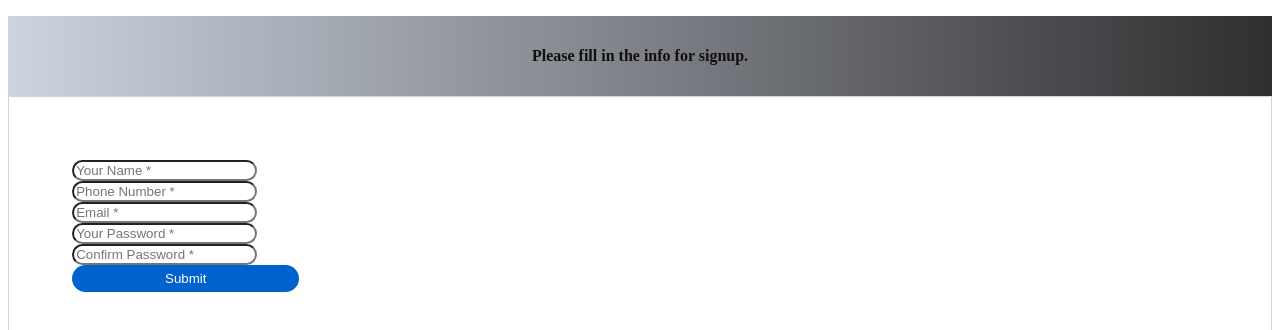
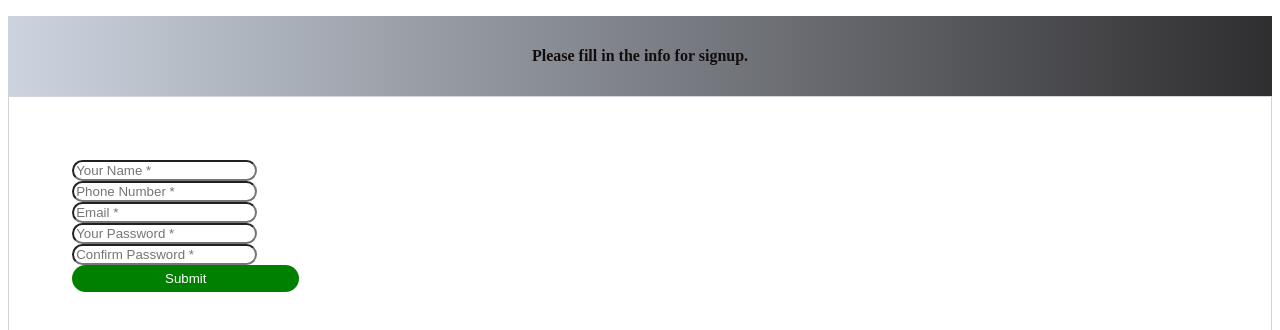
Before and after one commit to moneabhijit/Book-Finder, an Angular app: page / in a window 1280 px wide. Shown: the top 330 px of the page. Built offline with nearby package versions, Linux system fonts and the light colour scheme.

Commit message:
changes made

```diff
--- a/src/app/register/register.component.css
+++ b/src/app/register/register.component.css
@@ -24,6 +24,6 @@
     padding: 0.5%;
     width: 20%;
     cursor: pointer;
-    background: #0062cc;
+    background: green;
     color: #fff;
 }
```
